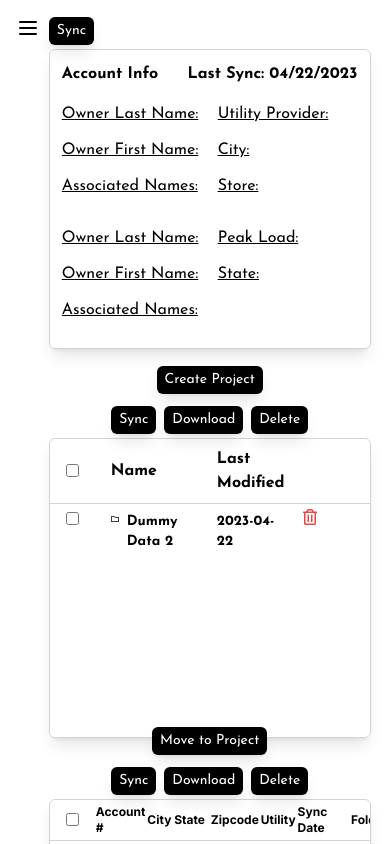
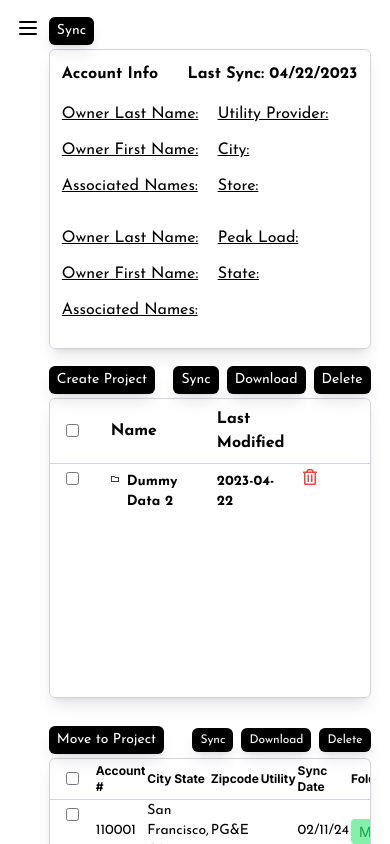
Before and after one commit to Meedux/GTM-Requirement, a Next.js app: page /home in a window 390 px wide. Built offline with nearby package versions, Linux system fonts and the light colour scheme.

Commit message:
Moar Adjustments

```diff
--- a/components/Accounts.tsx
+++ b/components/Accounts.tsx
@@ -3,60 +3,62 @@
 import React from "react";
 import { FaRegTrashAlt } from "react-icons/fa";
 import AccountTableRow from "./TableRow/AccountTableRow";
-import { usePathname } from 'next/navigation'
+import { usePathname } from "next/navigation";
 
 const Accounts = () => {
   const url = usePathname();
-  console.log(url)
+  console.log(url);
   return (
-    <div className="mt-7 md:mt-2">
-      <div className="flex flex-col md:flex-row justify-between items-center">
-        <div className="mb-2 md:mb-0">
-          {
-            url === "/home" && (
+    <div className="mt-7 md:mt-0">
+      <div className="flex flex-row justify-between items-center">
+        <div className="">
+          {url === "/home" && (
+            <div className="flex items-center">
               <button className="bg-black mb-1 px-2 py-1 text-white text-center p-2 rounded-md shadow-lg font-joseph-sans text-sm md:text-base">
                 Move to Project
               </button>
-            )
-          }
-          {
-            url === "/settings" && (
+            </div>
+          )}
+          {url === "/settings" && (
+            <div className="flex items-center">
               <button className="bg-black mb-1 px-2 py-1 text-white text-center p-2 rounded-md shadow-lg font-joseph-sans text-sm md:text-base">
                 Select Billing Period
               </button>
-            )
-          }
-          {
-            url === "/retrieval" && (
+            </div>
+          )}
+          {url === "/retrieval" && (
+            <div className="flex items-center">
               <div className="flex jusitify-end">
                 <button className="bg-black mb-1 px-2 py-1 text-white text-center p-2 rounded-md shadow-lg font-joseph-sans text-sm md:text-base">
                   Delete
                 </button>
               </div>
-            )
-          }
+            </div>
+          )}
         </div>
 
         <div className="flex">
-          <button className="bg-black mb-1 mr-2 px-2 py-1 text-white text-center p-2 rounded-md shadow-lg font-joseph-sans text-sm md:text-base">
+          <button className="bg-black mb-1 mr-2 px-2 py-1 text-white text-center p-2 rounded-md shadow-lg font-joseph-sans text-xs md:text-base">
             Sync
           </button>
-          <button className="bg-black mb-1 mr-2 px-2 py-1 text-white text-center p-2 rounded-md shadow-lg font-joseph-sans text-sm md:text-base">
+          <button className="bg-black mb-1 mr-2 px-2 py-1 text-white text-center p-2 rounded-md shadow-lg font-joseph-sans text-xs md:text-base">
             Download
           </button>
-          <button className="bg-black mb-1 px-2 py-1 text-white text-center p-2 rounded-md shadow-lg font-joseph-sans text-sm md:text-base">
+          <button className="bg-black mb-1 px-2 py-1 text-white text-center p-2 rounded-md shadow-lg font-joseph-sans text-xs md:text-base">
             Delete
           </button>
         </div>
       </div>
-      {
-        url === "/portal/retrieval" && (
-          <div className="flex justify-between mt-3">
-            <span className="font-bold text-black font-joseph-sans">Account Retrievals</span>
-            <span className="font-bold text-black font-joseph-sans">Queue Count: 1</span>
-          </div>
-        )
-      }
+      {url === "/portal/retrieval" && (
+        <div className="flex justify-between mt-3">
+          <span className="font-bold text-black font-joseph-sans">
+            Account Retrievals
+          </span>
+          <span className="font-bold text-black font-joseph-sans">
+            Queue Count: 1
+          </span>
+        </div>
+      )}
       <div className="border border-gray-300 rounded-md shadow-lg w-[100%] lg:w-[110%] card h-[90%] overflow-auto">
         <table className="w-full">
           <thead>
--- a/components/CardInfo.tsx
+++ b/components/CardInfo.tsx
@@ -9,7 +9,7 @@ const CardInfo = () => {
             Select Billing Period
           </button>
         </div>
-        <div className="border border-gray-300 rounded-md shadow-lg card h-[90%] p-3 w-full ">
+        <div className="border border-gray-300 rounded-md shadow-lg card h-[100%] p-3 w-full ">
           <div className="grid grid-cols-2 gap-4 mb-4">
             <div className="flex flex-col">
               <div className="flex flex-col mb-3">
--- a/components/FolderData.tsx
+++ b/components/FolderData.tsx
@@ -5,8 +5,8 @@ import FolderTableRow from "./TableRow/FolderTableRow";
 const FolderData = () => {
   return (
     <div className="">
-      <div className="flex flex-col md:flex-row justify-between items-center">
-        <div className="mb-2 md:mb-0">
+      <div className="flex flex-row justify-between items-center">
+        <div className="">
           <button className="bg-black mb-1 px-2 py-1 text-white text-center p-2 rounded-md shadow-lg font-joseph-sans text-sm md:text-base">
             Create Project
           </button>
```
